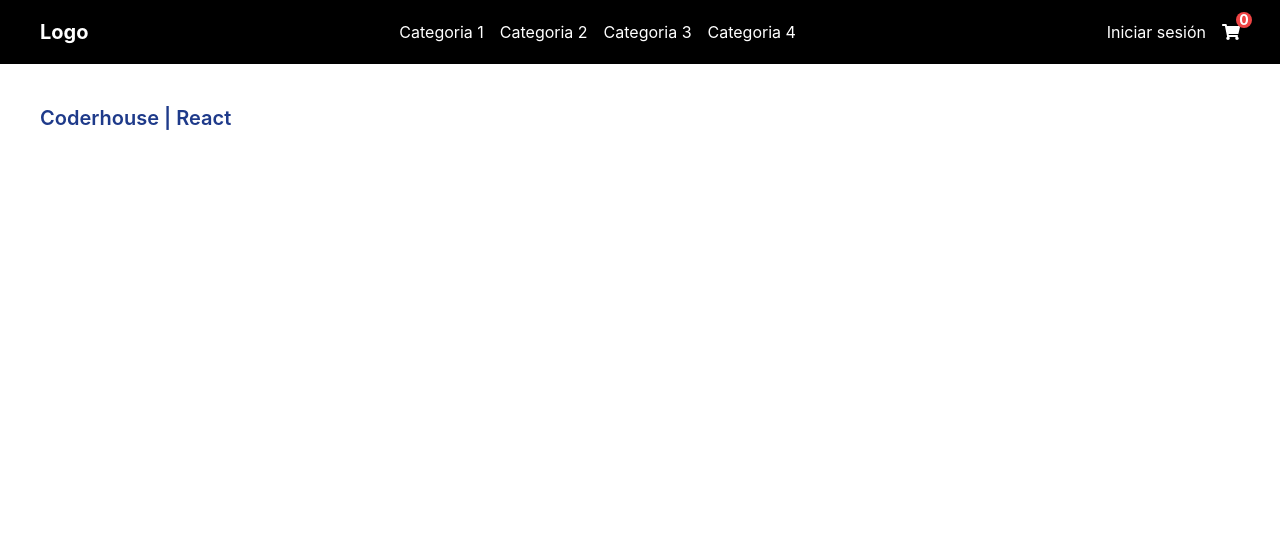
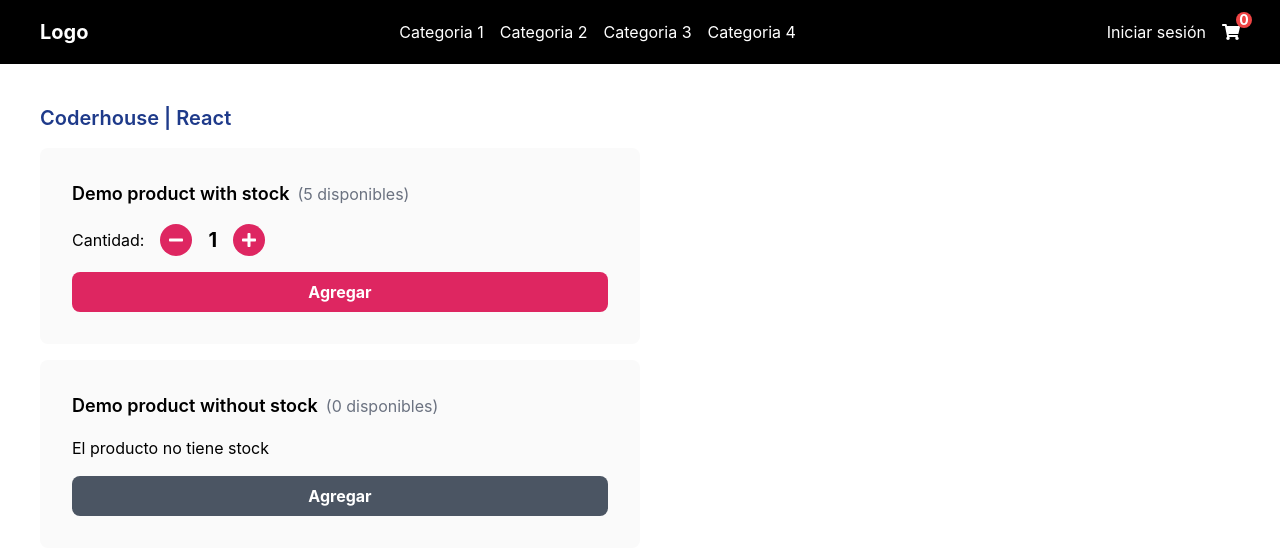
Before and after one commit to coderhouse-fvarayoud/react-ch, a React (Create React App) app: page / in a window 1280 px wide. Shown: the top 554 px of the page. Built offline with nearby package versions, Linux system fonts and the light colour scheme.

Commit message:
Add ItemCount component

```diff
--- a/src/App.js
+++ b/src/App.js
@@ -1,13 +1,11 @@
 import ItemListContainer from './components/ItemListContainer'
 import NavBar from './components/NavBar'
 
-const App = () => {
-  return (
-    <div>
-      <NavBar />
-      <ItemListContainer greeting="Coderhouse | React" />
-    </div>
-  )
-}
+const App = () => (
+  <div>
+    <NavBar />
+    <ItemListContainer greeting="Coderhouse | React" />
+  </div>
+)
 
 export default App
--- a/src/components/CartWidget.js
+++ b/src/components/CartWidget.js
@@ -1,8 +1,7 @@
 import { FontAwesomeIcon } from '@fortawesome/react-fontawesome'
 import { faShoppingCart } from '@fortawesome/free-solid-svg-icons'
 
-const CartWidget = ({ counter }) => {
-  return (
+const CartWidget = ({ counter }) => (
   <div className="relative cursor-pointer">
     <FontAwesomeIcon icon={faShoppingCart} />
     <div className="absolute flex items-center justify-center w-4 h-4 bg-red-500 rounded-full -right-3 -top-2">
@@ -10,6 +9,5 @@ const CartWidget = ({ counter }) => {
     </div>
   </div>
 )
-}
 
 export default CartWidget
--- /dev/null
+++ b/src/components/ItemCount.js
@@ -0,0 +1,52 @@
+import { useState } from 'react'
+import { FontAwesomeIcon } from '@fortawesome/react-fontawesome'
+import { faMinus, faPlus } from '@fortawesome/free-solid-svg-icons'
+
+const ItemCount = ({ itemName, stock, initial, onAdd }) => {
+  const [selectedAmount, setSelectedAmount] = useState(initial)
+
+  return (
+    <div className="flex flex-col justify-between w-1/2 gap-4 p-8 rounded-lg bg-cardBackground">
+      <div className="flex items-center gap-2">
+        <span className="text-lg font-semibold">{itemName}</span>
+        <span className="text-gray-500">({stock} disponibles)</span>
+      </div>
+      {stock > 0 ? (
+        <div className="flex items-center w-full gap-4">
+          <span className="">Cantidad: </span>
+          <div className="flex items-center select-none">
+            <div
+              onClick={() =>
+                selectedAmount > 1 && setSelectedAmount(selectedAmount - 1)
+              }
+              className="flex items-center justify-center w-8 h-8 mr-4 text-white rounded-full cursor-pointer bg-primary"
+            >
+              <FontAwesomeIcon icon={faMinus} />
+            </div>
+            <p className="text-xl font-bold">{selectedAmount}</p>
+            <div
+              onClick={() => {
+                selectedAmount < stock && setSelectedAmount(selectedAmount + 1)
+              }}
+              className="flex items-center justify-center w-8 h-8 ml-4 text-white rounded-full cursor-pointer bg-primary"
+            >
+              <FontAwesomeIcon icon={faPlus} />
+            </div>
+          </div>
+        </div>
+      ) : (
+        <span>El producto no tiene stock</span>
+      )}
+
+      <button
+        disabled={stock < 1}
+        onClick={() => stock > 0 && onAdd(selectedAmount)}
+        className="p-2 font-bold text-white rounded-lg cursor-pointer bg-primary disabled:bg-gray-600"
+      >
+        Agregar
+      </button>
+    </div>
+  )
+}
+
+export default ItemCount
--- a/src/components/ItemListContainer.js
+++ b/src/components/ItemListContainer.js
@@ -1,7 +1,27 @@
+import ItemCount from './ItemCount'
+
 const ItemListContainer = ({ greeting }) => {
+  const onAdd = (amount) => {
+    console.log(`Agregar ${amount} productos.`)
+  }
+
   return (
     <div className="p-10">
-      <span className="text-xl font-semibold text-blue-900">{greeting}</span>
+      <span className="text-xl font-semibold text-blue-900 ">{greeting}</span>
+      <div className="flex flex-col gap-4 my-4">
+        <ItemCount
+          itemName="Demo product with stock"
+          stock={5}
+          initial={1}
+          onAdd={onAdd}
+        />
+        <ItemCount
+          itemName="Demo product without stock"
+          stock={0}
+          initial={1}
+          onAdd={onAdd}
+        />
+      </div>
     </div>
   )
 }
--- a/src/components/NavBar.js
+++ b/src/components/NavBar.js
@@ -20,8 +20,7 @@ const options = [
   },
 ]
 
-const NavBar = () => {
-  return (
+const NavBar = () => (
   <header className="sticky flex items-center justify-between w-full h-16 px-10 text-white bg-black">
     <div className="block cursor-pointer lg:hidden">
       <img src={MenuIcon} alt="Menu icon" />
@@ -44,6 +43,5 @@ const NavBar = () => {
     </div>
   </header>
 )
-}
 
 export default NavBar
--- a/tailwind.config.js
+++ b/tailwind.config.js
@@ -1,7 +1,12 @@
 module.exports = {
   content: ['./src/**/*.{js,jsx,ts,tsx}'],
   theme: {
-    extend: {},
+    extend: {
+      colors: {
+        cardBackground: '#fafafa',
+        primary: '#de2661',
+      },
+    },
   },
   plugins: [],
 }
```
Lines whose indentation alone changed are shown as unchanged.
